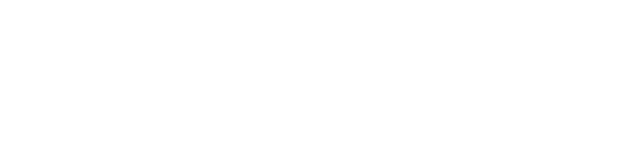
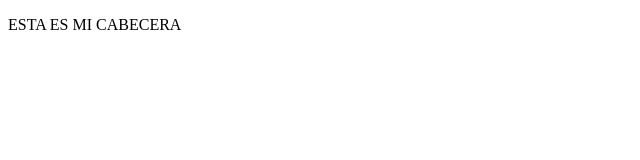
Before and after one commit to HerleyOcampo/gitPrueba, a plain HTML site: page carpet/index.html in a window 1280 px wide. Shown: the whole page, without its empty margins (0-640 px from the left). Drawn offline with Linux system fonts and the light colour scheme.

Commit message:
cambios de cabecera en el body

```diff
--- a/carpet/index.html
+++ b/carpet/index.html
@@ -6,6 +6,6 @@
     <title>Document</title>
 </head>
 <body>
-
+    <p>ESTA ES MI CABECERA</p>
 </body>
 </html>
```
